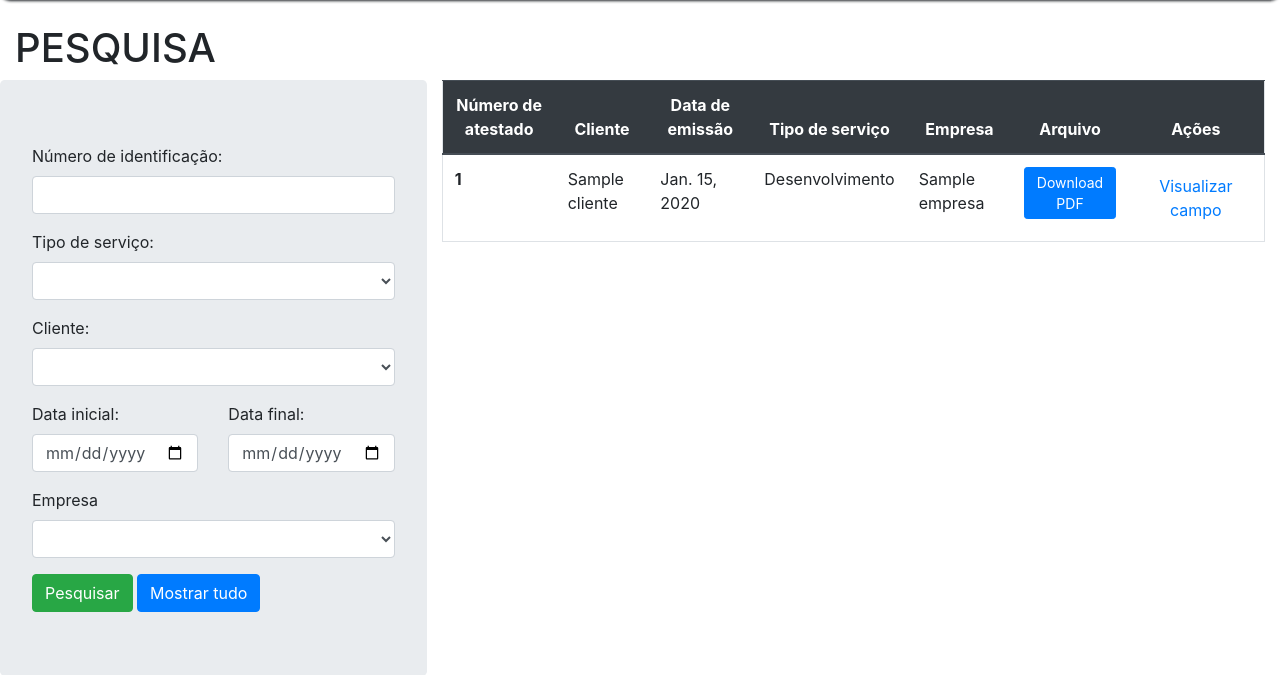
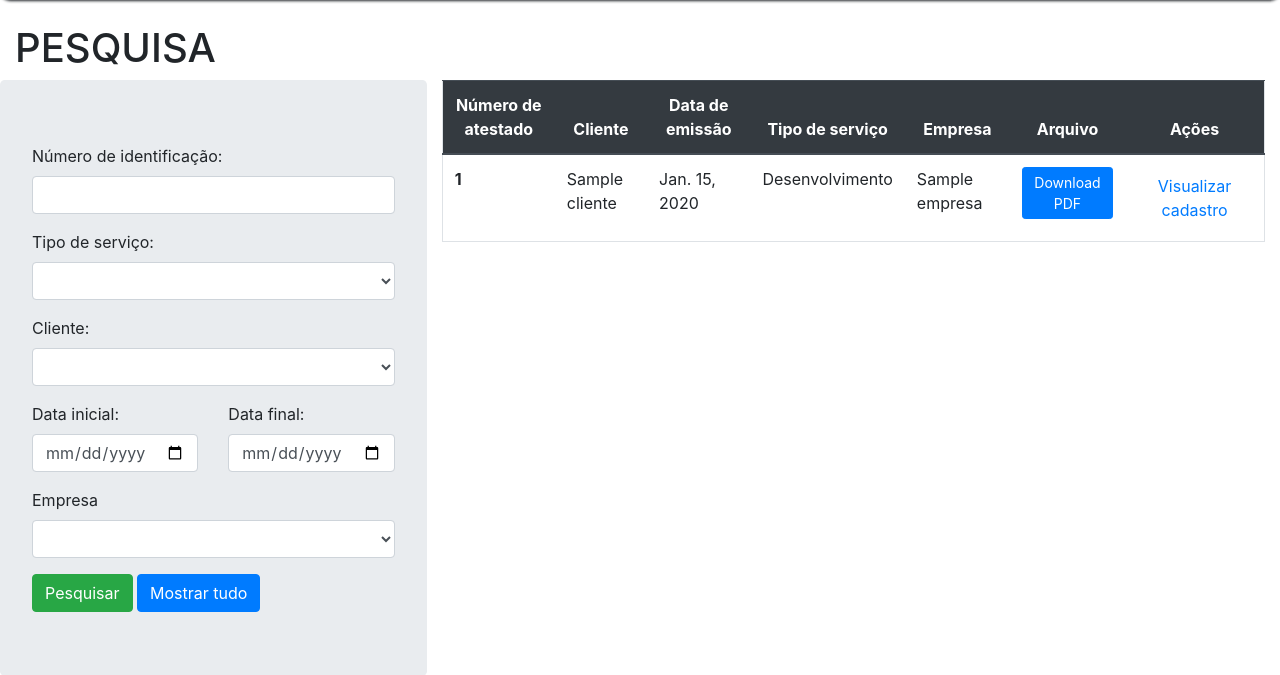
Before and after one commit to Mclara08/atestado-conjunto, a Django app: page /pesquisa/ in a window 1280 px wide. Shown: the part 56-731 px from the top of the page. Run offline with Django 3.2, Linux system fonts and the light colour scheme; a user stored in the database is signed in; tables that the repository leaves empty hold one stand-in row (values such as "Sample post"); some libraries are stand-ins or nearby versions.

```diff
--- a/app/templates/pesquisa.html
+++ b/app/templates/pesquisa.html
@@ -134,7 +134,7 @@
                     <td>{{linhas.empresa}}</td>
                     <td><a href="{{linhas.documento_pdf.url}}" class="btn btn-primary btn-sm" target="_blank">Download PDF</a></td>
                     <td>
-                        <a href="/pesquisa/view/{{linhas.id}}/" class="btn btn-link">Visualizar campo</a>
+                        <a href="/pesquisa/view/{{linhas.id}}/" class="btn btn-link">Visualizar cadastro</a>
                     </td>
                 </tr>
                 {%endfor%}
```
